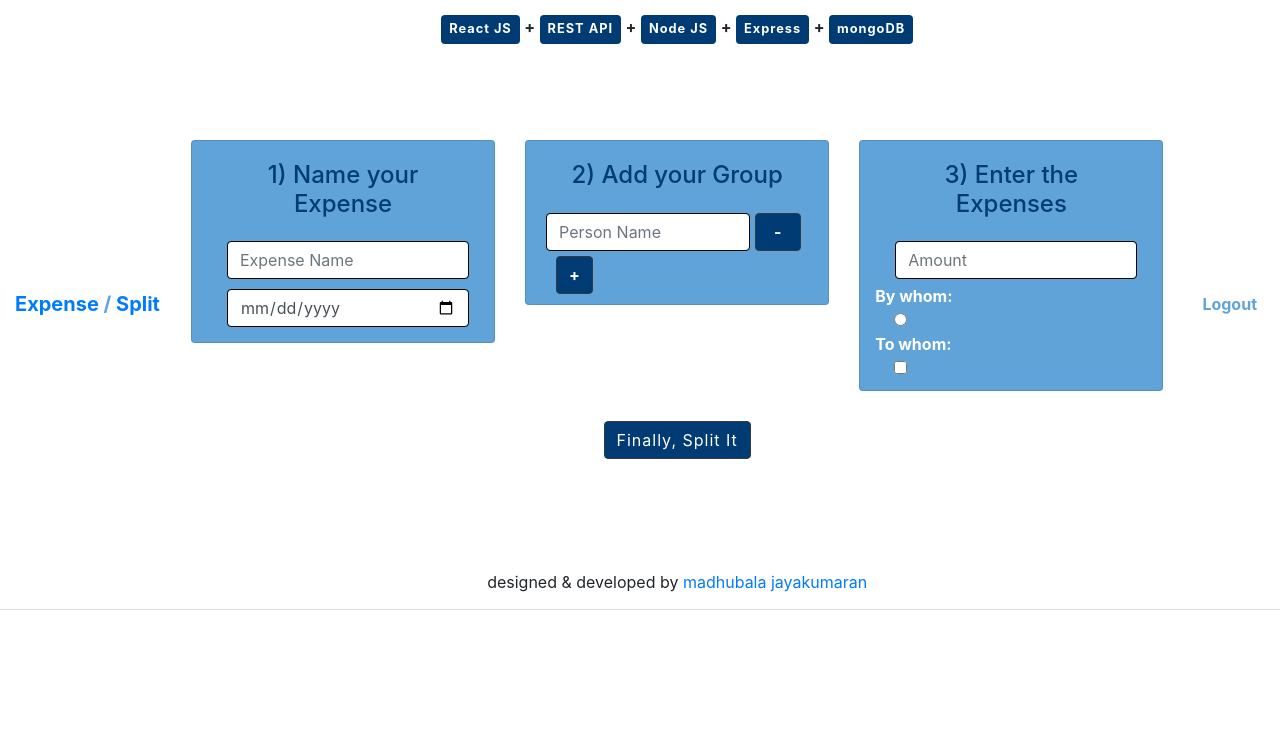
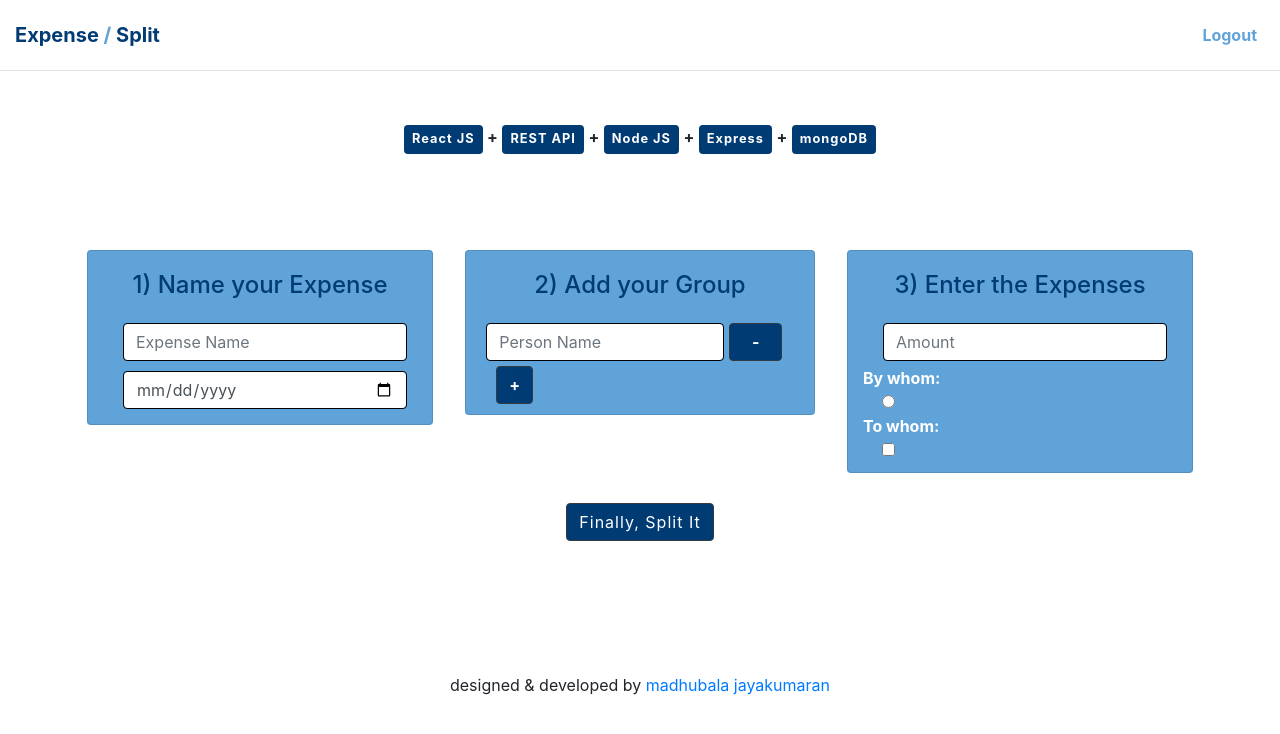
Before and after one commit to Madhubalajb/Expense-Split, a React (Create React App) app: page / in a window 1280 px wide. Shown: the top 734 px of the page. Built offline with nearby package versions, Linux system fonts and the light colour scheme.

Commit message:
Add Routes

```diff
--- a/src/App.js
+++ b/src/App.js
@@ -1,10 +1,16 @@
 import React from 'react'
+import {BrowserRouter as Router, Route} from 'react-router-dom'
 import Navigation from './components/Navigation'
+import Home from './components/Home'
+import DisplayExpense from './components/DisplayExpense'
 
 const App = () => {
 
   return (
-      <Navigation />
+      <Router>
+        <Navigation />
+        <Route exact path="/" component={Home} />
+      </Router>
   )
 }
 
--- a/src/components/Navigation.js
+++ b/src/components/Navigation.js
@@ -1,22 +1,13 @@
 import React from 'react'
-import {BrowserRouter as Router, Route, Switch, Link} from 'react-router-dom'
 import {Navbar, Nav} from 'react-bootstrap'
 import UserService from './UserService'
-import Home from './Home'
 
 const Navigation = () => {
     return (
-        <Router>
         <Navbar collapseOnSelect expand="sm" className="fixed-top">
-                <Navbar.Brand>
-                    <Link to="/"><b>Expense <span className="slash">/</span> Split</b></Link>
+            <Navbar.Brand href="/">
+                <b>Expense <span className="slash">/</span> Split</b>
             </Navbar.Brand>
-
-                <Switch>
-                    <Route path="/">
-                        <Home />
-                    </Route>
-                </Switch>
 
             <Navbar.Toggle aria-controls="responsive-navbar-nav" />
             <Navbar.Collapse id="responsive-navbar-nav">
@@ -25,7 +16,6 @@ const Navigation = () => {
                 </Nav>
             </Navbar.Collapse>
         </Navbar>
-        </Router>
     )
 }
 
--- a/src/components/UserService.js
+++ b/src/components/UserService.js
@@ -1,12 +1,10 @@
 import React, {useState,useEffect} from 'react'
-import {BrowserRouter as Router, Route, Switch, Link} from 'react-router-dom'
 import {Nav} from 'react-bootstrap'
 import LoginModal from './Login'
 import SignupModal from './Signup'
 import loginService from '../services/login'
 import signupService from '../services/signup'
 import expenseService from '../services/expense-split'
-import DisplayExpense from './DisplayExpense'
 
 const UserService = () => {
     const [loginModal, setLoginModal] = useState(false)
@@ -88,16 +86,10 @@ const UserService = () => {
     }
     else {
         return (
-            <Router>
-                <Nav.Link><Link to="/user"><b>{user.username}</b></Link></Nav.Link>
+            <div>
+                <Nav.Link href="/user"><b>{user.username}</b></Nav.Link>
                 <Nav.Link onClick={logout}><b>Logout</b></Nav.Link>
-
-                <Switch>
-                    <Route path="/user">
-                        <DisplayExpense />
-                    </Route>
-                </Switch>
-            </Router>
+            </div>
         )
     }
 }
```
Lines whose indentation alone changed are shown as unchanged.
